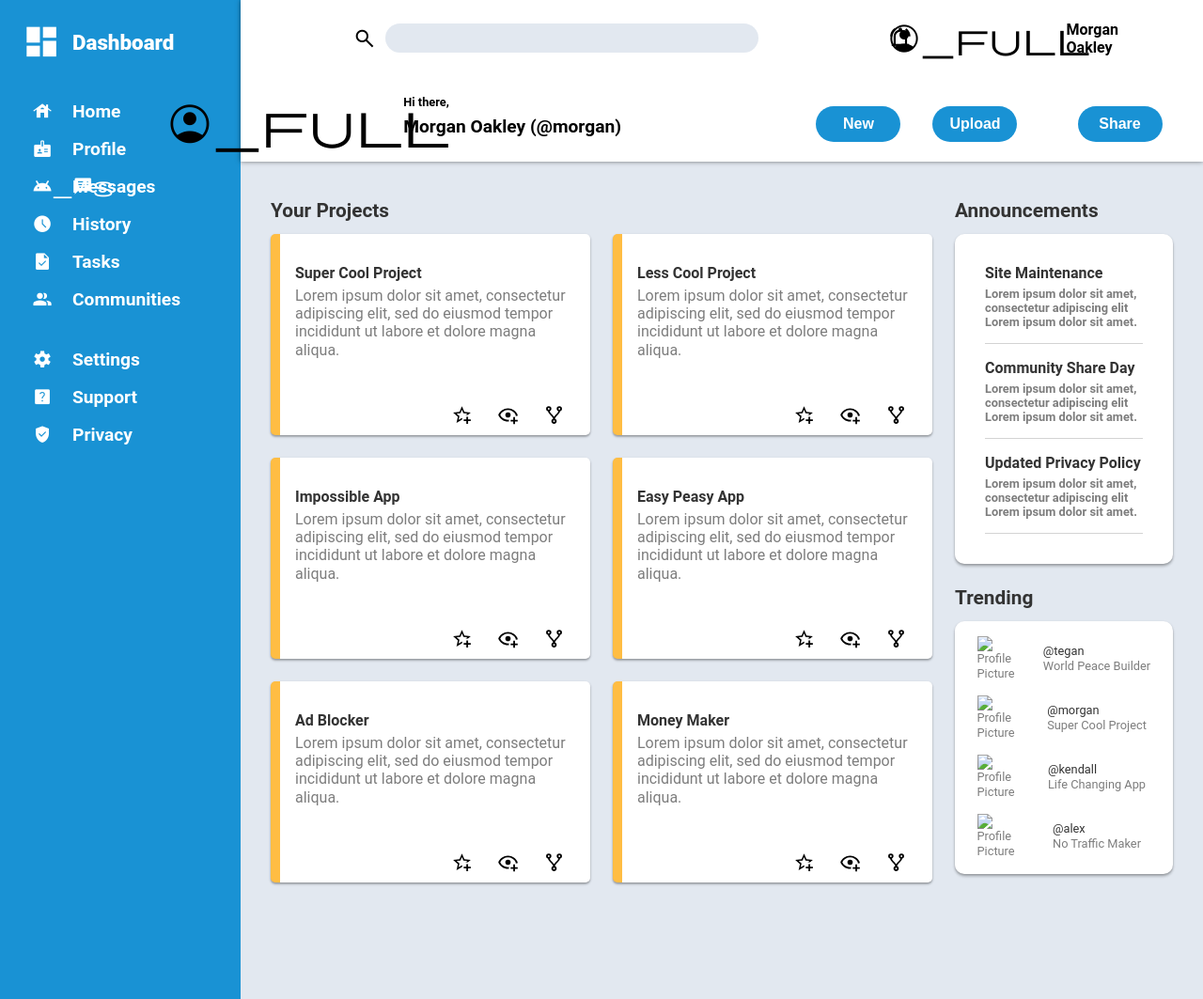
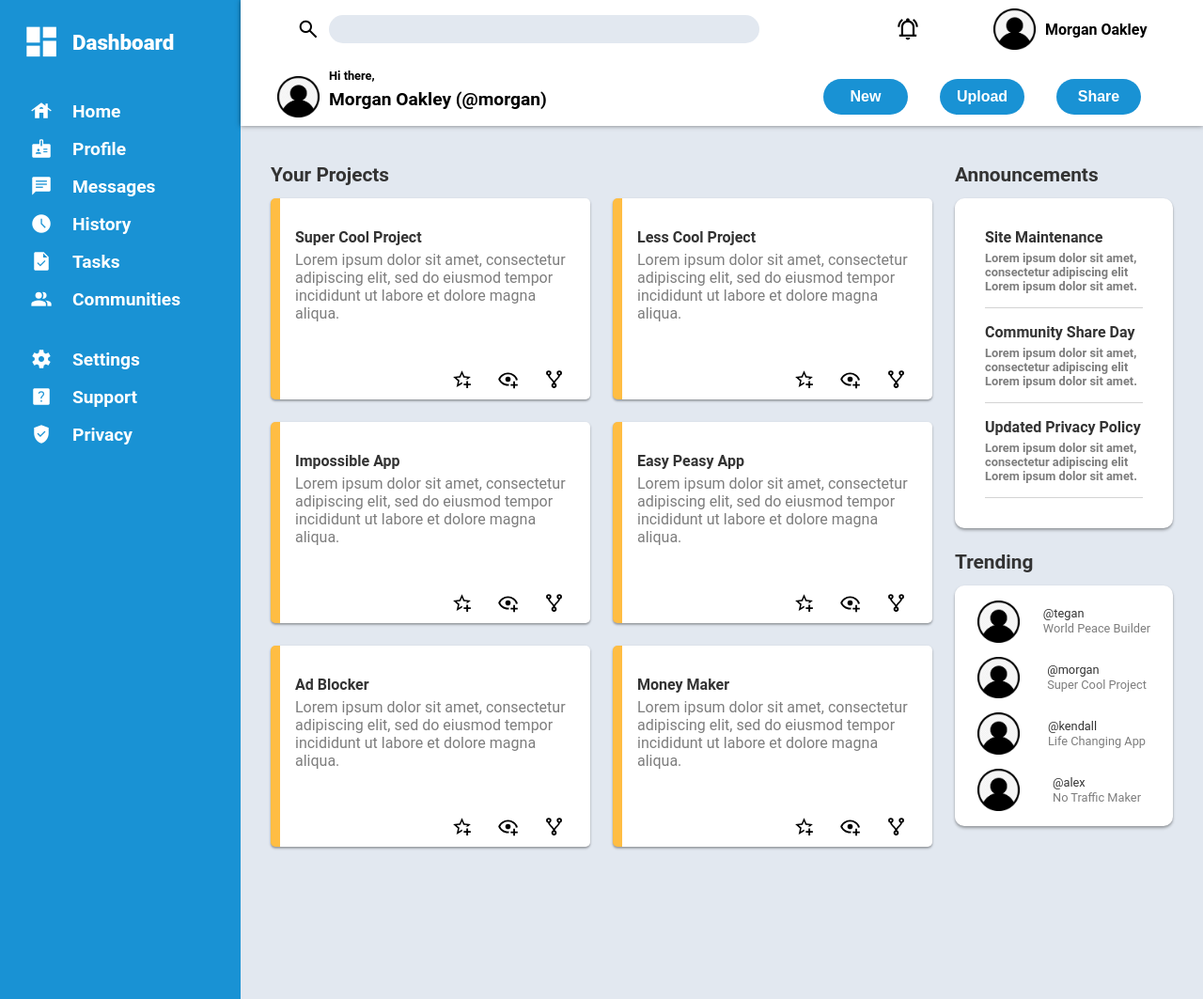
Before and after one commit to Taaaaab/admin-dashboard, a plain HTML site: page index.html in a window 1280 px wide. Shown: the top 1063 px of the page at 94% size. Drawn offline with nearby package versions, Linux system fonts and the light colour scheme.

Commit message:
Removed dead links and replaced with working png photo

```diff
--- a/index.html
+++ b/index.html
@@ -28,13 +28,11 @@
            <span id="notif" class="material-symbols-outlined">
             notifications_active
             </span>
-            <span id="acct" class="material-symbols-outlined">
-                account_circle_full
-                </span>
+            <img class="profile-pic-small" src="./profile.png" alt="profile">
             <div class="name">Morgan Oakley</div>
-            <span id="profile-pic" class="material-symbols-outlined">
-                account_circle_full
-                </span>
+            <div class="profile-pic">
+                <img src="./profile.png" alt="profile">
+            </div>
             <div class="hi-there">Hi there,
                 <h3 class="full-name">Morgan Oakley (@morgan)</h3>
             </div>
@@ -56,9 +54,9 @@
             badge
             </span>
            <div class="profile">Profile</div>
-           <span class="material-symbols-outlined">
-            android_messages
-            </span>
+           <div class="material-symbols-outlined">
+            message
+           </div>
            <div class="messages">Messages</div>
            <span class="material-symbols-outlined">
             schedule
@@ -157,22 +155,22 @@
             <div class="trending">
                 <div class="t-title">Trending</div>
                 <div class="t-box">
-                    <img src = "user.svg" alt="Profile Picture"/>
+                    <img src = "./profile.png" alt="Profile Picture"/>
                     <div class="t">
                         <div class="t-name">@tegan</div>
                         <div class="t-description">World Peace Builder</div>
                     </div>
-                    <img src = "user.svg" alt="Profile Picture"/>
+                    <img src = "./profile.png" alt="Profile Picture"/>
                     <div class="m">
                         <div class="m-name">@morgan</div>
                         <div class="m-description">Super Cool Project</div>
                     </div>
-                    <img src = "user.svg" alt="Profile Picture"/>
+                    <img src = "./profile.png" alt="Profile Picture"/>
                     <div class="k">
                      <div class="k-name">@kendall</div>
                      <div class="k-description">Life Changing App</div>
                     </div>
-                    <img src = "user.svg" alt="Profile Picture"/>
+                    <img src = "./profile.png" alt="Profile Picture"/>
                     <div class="a">
                         <div class="a-name">@alex</div>
                      <div class="a-description">No Traffic Maker</div>
--- a/styles.css
+++ b/styles.css
@@ -82,17 +82,9 @@ body {
     margin-right: 3em;
   }
 
-
-  #profile-pic {
-    transform: scale(2.1);
-    justify-self: end;
-  }
-
   .hi-there {
     font-size: .8rem;
     line-height: 6px;
-    padding: 1.2em;
-    padding-left: 1.5em;
   }
 
   .full-name {
@@ -128,9 +120,16 @@ body {
     align-self: start;
 }
 
-span {
-    transform: scale(0.9);
-    align-self: center;
+.profile-pic {
+  display: flex;
+  justify-content: end;
+  align-items: center;
+}
+
+.profile-pic-small {
+  max-width: 50px;
+  align-self: center;
+  justify-self: end;
 }
 
 .home,
```
Also changed, not shown: profile.png (added).
